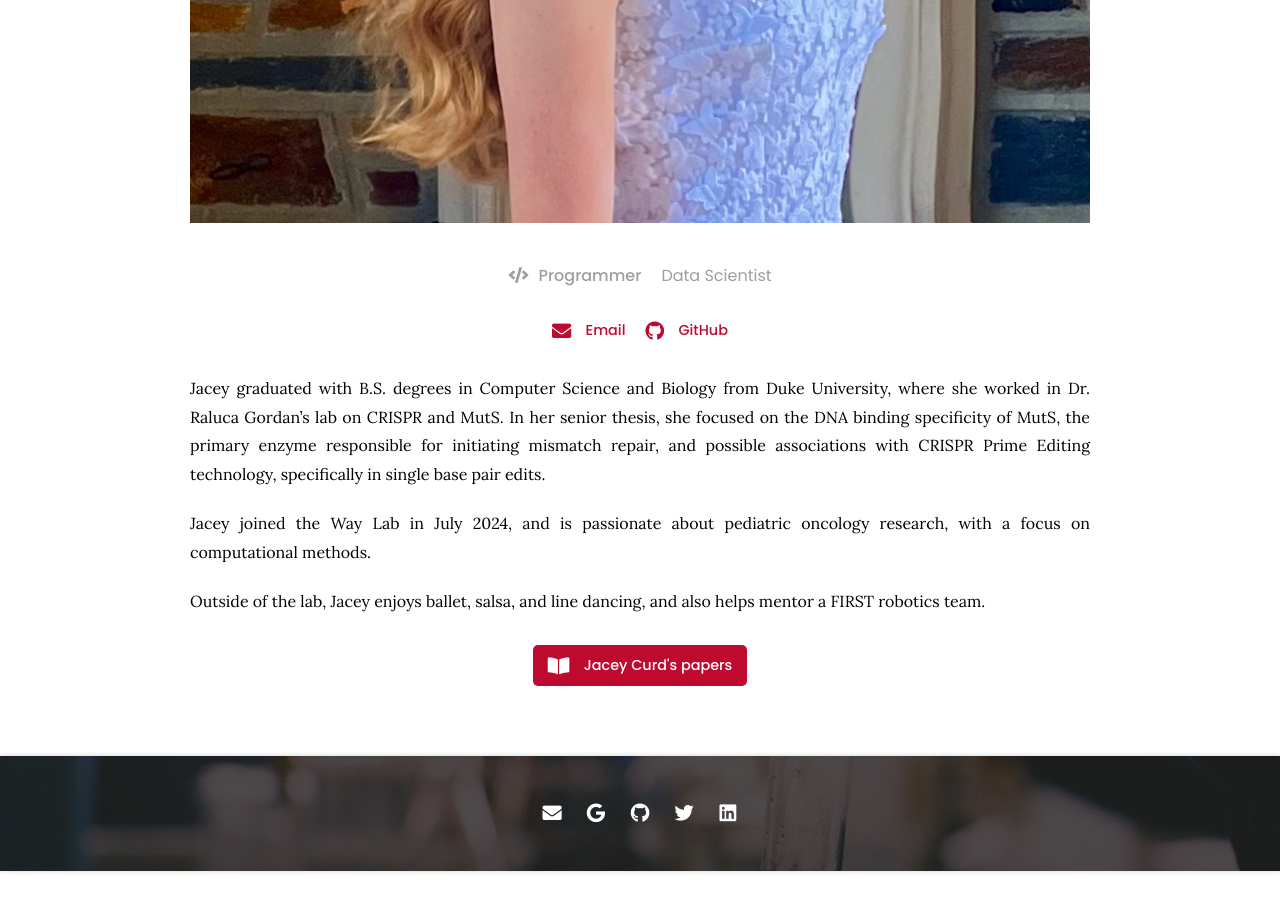
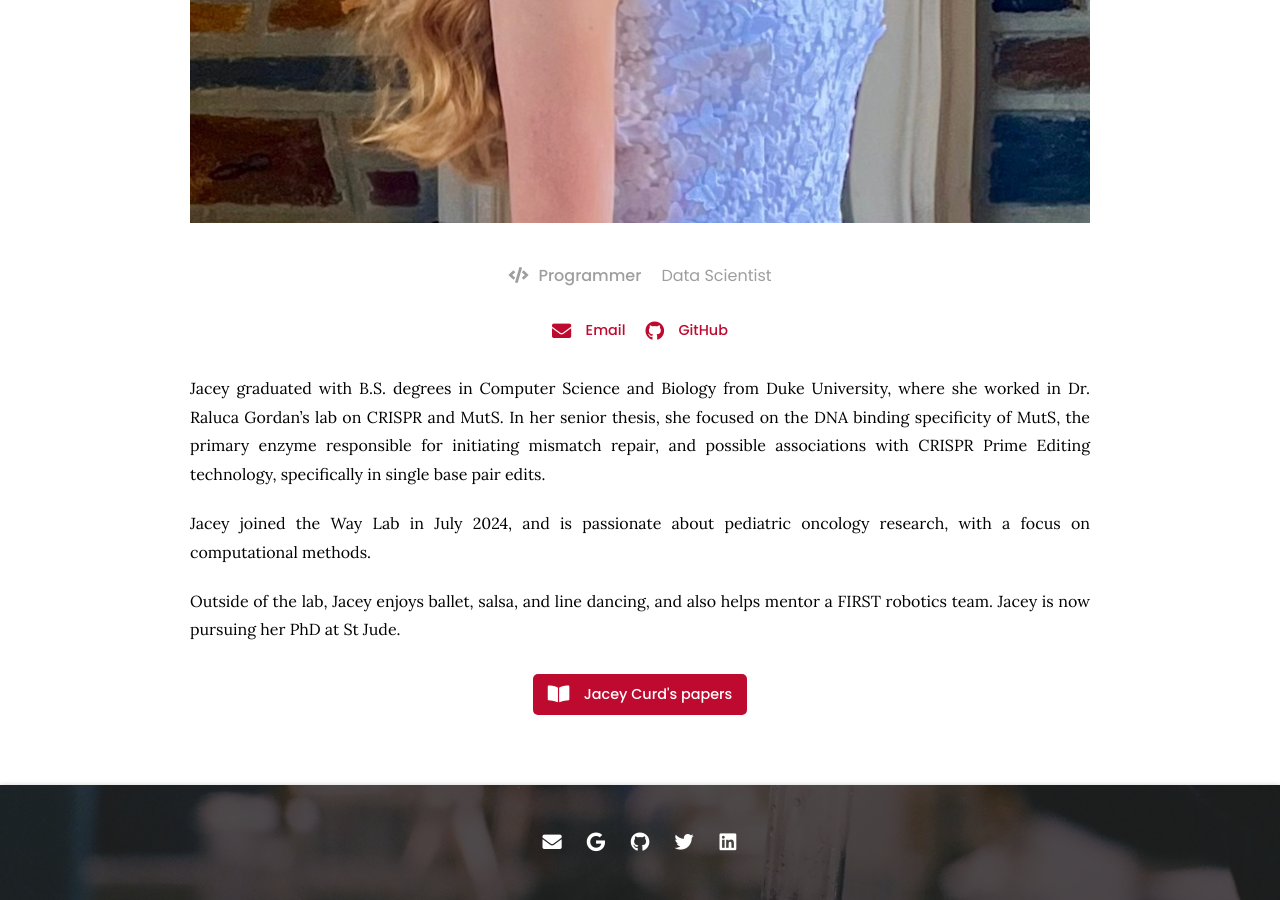
Before and after one commit to WayScience/waysciencelab.com, a Jekyll site: the page built from _members/jacey-curd.md, in a window 1280 px wide and 900 px high, scrolled down 939 px. Built offline with Jekyll 4.4.1, drawn with Linux system fonts in a browser that asks for light colours; nearby versions of some CDN libraries; before the commit the page ends 1810 px from its top, so only the background shows below that.

```diff
--- a/_members/jacey-curd.md
+++ b/_members/jacey-curd.md
@@ -21,3 +21,4 @@ In her senior thesis, she focused on the DNA binding specificity of MutS, the pr
 Jacey joined the Way Lab in July 2024, and is passionate about pediatric oncology research, with a focus on computational methods.
 
 Outside of the lab, Jacey enjoys ballet, salsa, and line dancing, and also helps mentor a FIRST robotics team.
+Jacey is now pursuing her PhD at St Jude.
```
Also changed, not shown: other parts of _members/jacey-curd.md (+1 -1 lines), _members/erik-serrano.md (+3 -1 lines).
